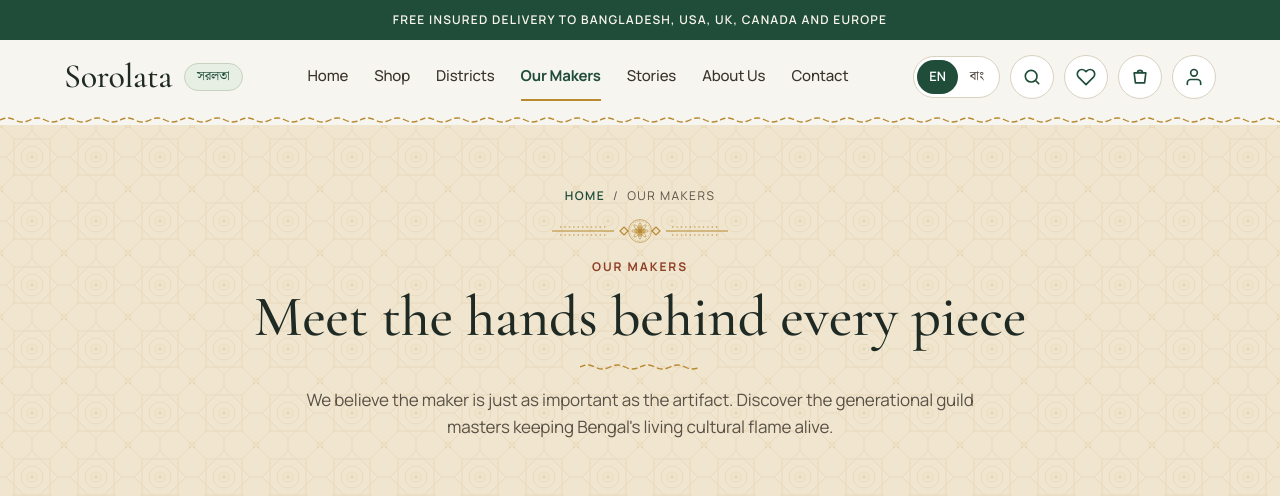
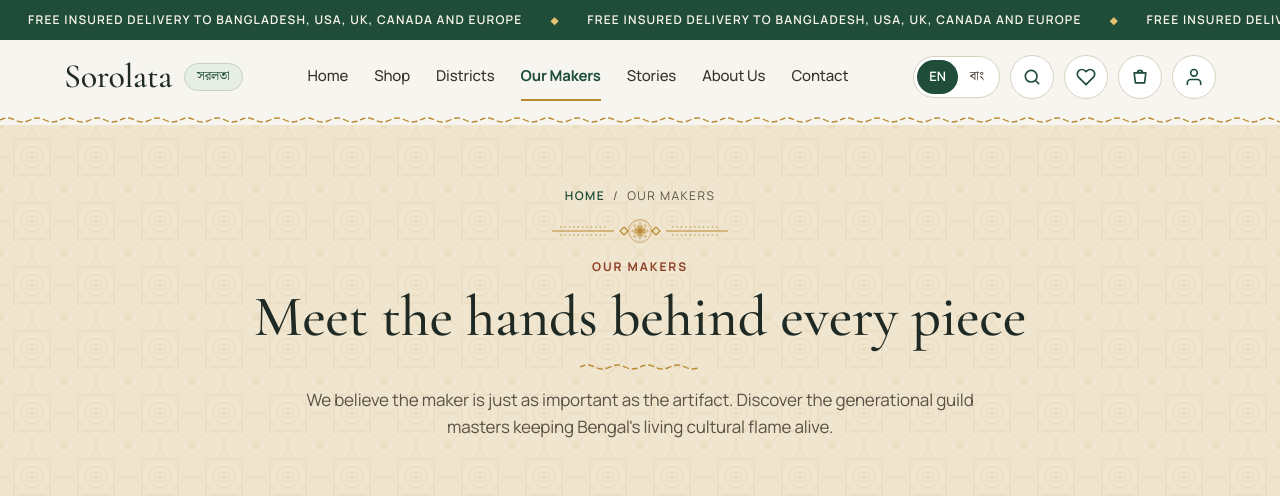
Before and after one commit to fatema-alt/Sorolata, a Laravel app: page /artisans in a window 1280 px wide. Shown: the top 496 px of the page. Run offline with Laravel 12, Linux system fonts and the light colour scheme; data comes from the database, SQL or seed files in the repository; data that the repository does not hold is empty; style sheets or scripts are compiled from the project's sources; some libraries are stand-ins or nearby versions.

Commit message:
Add seamless infinite scrolling marquee to top announcement bar

```diff
--- a/resources/views/components/sorolata-animations.blade.php
+++ b/resources/views/components/sorolata-animations.blade.php
@@ -2,6 +2,27 @@
   @media (prefers-reduced-motion: no-preference) {
     /* Smooth scroll & crisp GPU-only transitions */
     html { scroll-behavior: smooth; }
+
+    /* Infinite top announcement marquee */
+    @keyframes soroMarquee {
+      from { transform: translateX(0); }
+      to { transform: translateX(-50%); }
+    }
+    .soro-marquee-wrap {
+      overflow: hidden;
+      white-space: nowrap;
+      position: relative;
+    }
+    .soro-marquee-track {
+      display: inline-flex;
+      align-items: center;
+      width: max-content;
+      animation: soroMarquee 28s linear infinite;
+      will-change: transform;
+    }
+    .soro-marquee-wrap:hover .soro-marquee-track {
+      animation-play-state: paused;
+    }
 
     /* Hero slide Ken Burns & content glide */
     @keyframes soroKenBurns {
--- a/resources/views/layouts/storefront.blade.php
+++ b/resources/views/layouts/storefront.blade.php
@@ -85,8 +85,18 @@
 
     <!-- Top Announcement Bar (Homepage Essence) -->
     @if($hs['show_topbar'] ?? true)
-        <div style="background:{{ $hs['topbar_bg'] ?? '#1F4D3A' }}; color:{{ $hs['topbar_color'] ?? '#FBF6EC' }}; font-size:12px; font-weight:600; letter-spacing:0.1em; text-transform:uppercase; text-align:center; padding:10px 16px">
-            {{ $hs['topbar_text'] ?? 'Free insured delivery to Bangladesh, USA, UK, Canada and Europe' }}
+        @php $topbarText = $hs['topbar_text'] ?? 'Free insured delivery to Bangladesh, USA, UK, Canada and Europe'; @endphp
+        <div class="soro-marquee-wrap" style="background:{{ $hs['topbar_bg'] ?? '#1F4D3A' }}; color:{{ $hs['topbar_color'] ?? '#FBF6EC' }}; font-size:12px; font-weight:600; letter-spacing:0.1em; text-transform:uppercase; padding:10px 0">
+            <div class="soro-marquee-track">
+                @for($mGroup = 0; $mGroup < 2; $mGroup++)
+                    <div aria-hidden="{{ $mGroup === 1 ? 'true' : 'false' }}" style="display:inline-flex; align-items:center">
+                        @for($mRep = 0; $mRep < 4; $mRep++)
+                            <span style="padding:0 28px">{{ $topbarText }}</span>
+                            <span aria-hidden="true" style="color:#E3C26F; font-size:10px">◆</span>
+                        @endfor
+                    </div>
+                @endfor
+            </div>
         </div>
     @endif
 
```
Also changed, not shown: resources/views/storefront/sections/render-block.blade.php (+12 -2 lines).
